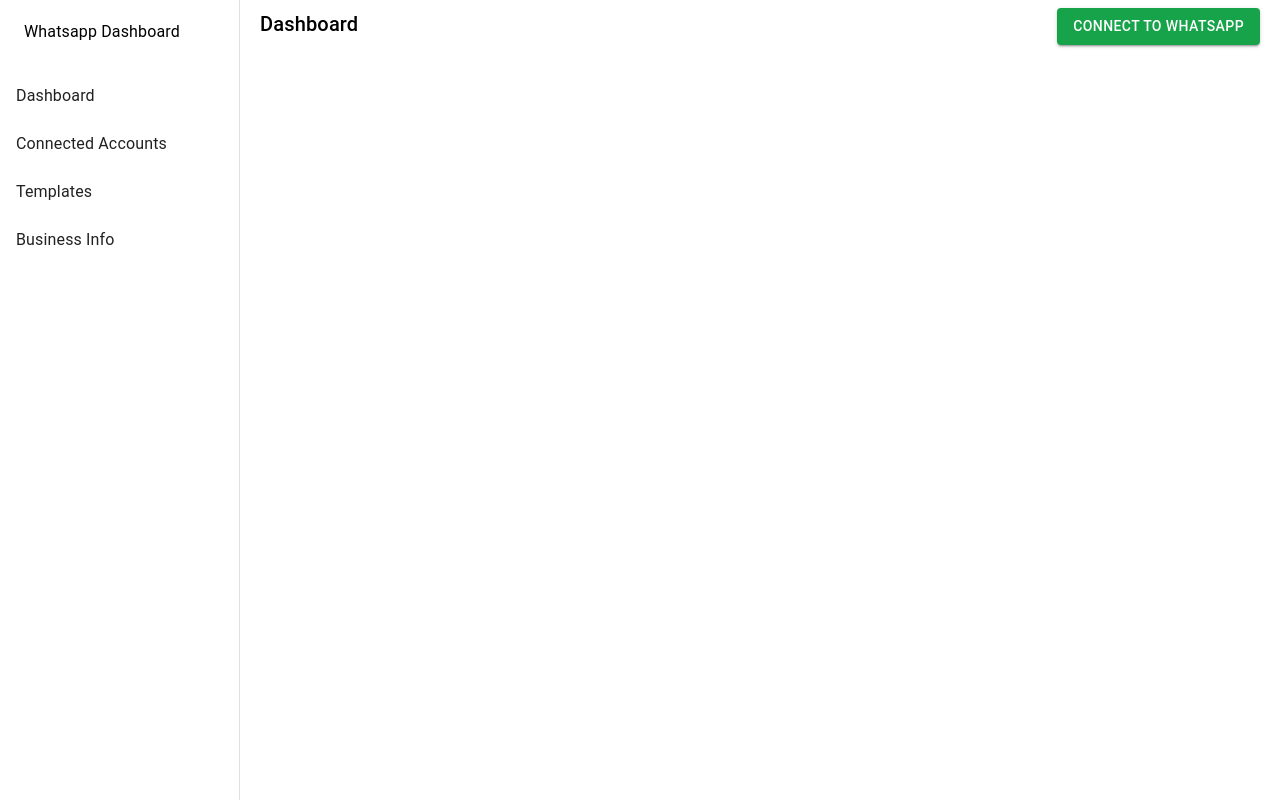
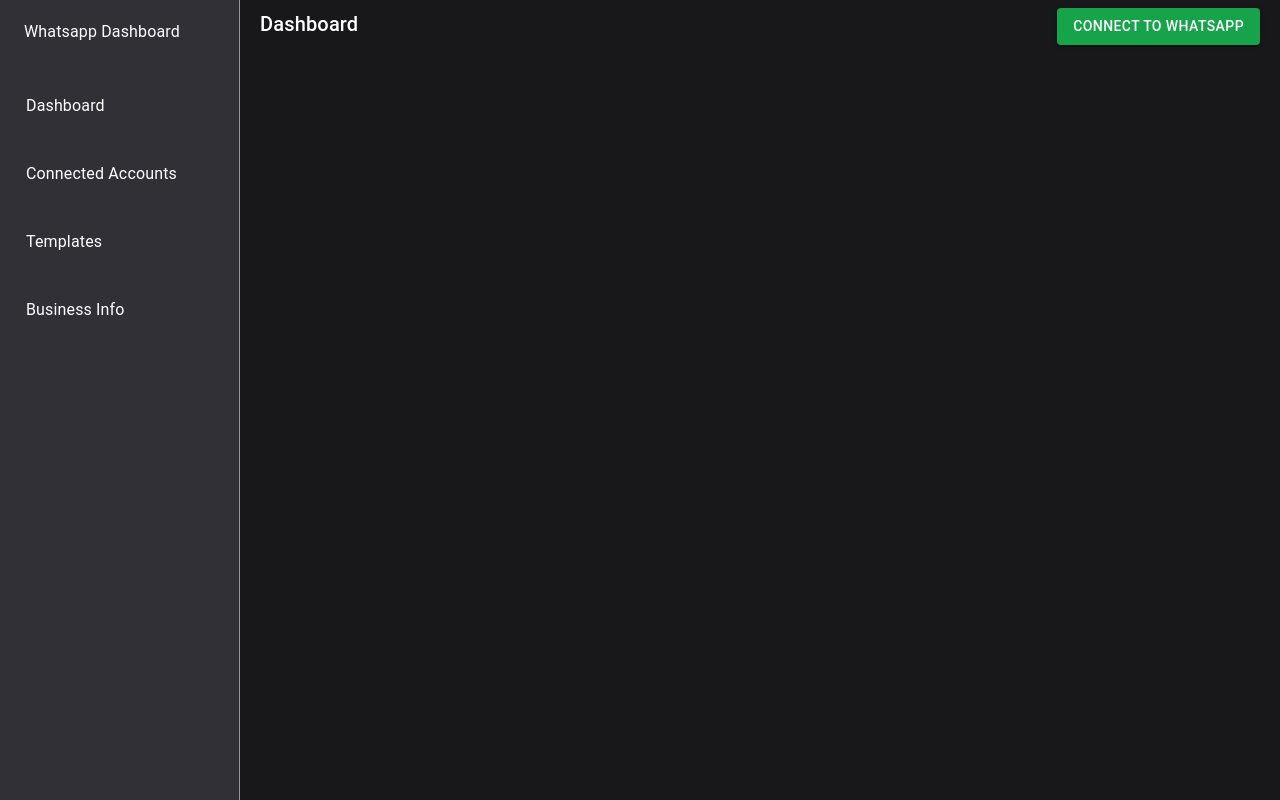
Before and after one commit to priyanshrajput19/neobound-whatsapp-integration, a React (Vite) app in the folder Frontend/: page /dashboard in a window 1280 px wide. Built offline with nearby package versions, Linux system fonts and the light colour scheme.

Commit message:
added button navigation

```diff
--- a/Frontend/src/App.jsx
+++ b/Frontend/src/App.jsx
@@ -42,6 +42,7 @@
 
   return (
     <>
+      <div>
         <BrowserRouter basename="/">
           <Routes>
             <Route path="/" element={<Layout />}>
@@ -52,6 +53,7 @@
             </Route>
           </Routes>
         </BrowserRouter>
+      </div>
     </>
   );
 }
--- a/Frontend/src/components/Sidebar.jsx
+++ b/Frontend/src/components/Sidebar.jsx
@@ -1,4 +1,5 @@
 import React from "react";
+import { useNavigate } from "react-router-dom";
 import Box from "@mui/material/Box";
 import Drawer from "@mui/material/Drawer";
 import CssBaseline from "@mui/material/CssBaseline";
@@ -15,6 +16,16 @@
 import MailIcon from "@mui/icons-material/Mail";
 const drawerWidth = 240;
 function Sidebar() {
+  const navigate = useNavigate();
+  const navigationItems = [
+    { text: "Dashboard", path: "/dashboard" },
+    { text: "Connected Accounts", path: "/connectedAcc" },
+    { text: "Templates", path: "/templates" },
+    { text: "Business Info", path: "/businessInfo" },
+  ];
+  const handleNavigation = (route) => {
+    navigate(route);
+  };
   return (
     <>
       <Drawer
@@ -22,29 +33,37 @@
           width: drawerWidth,
           flexShrink: 0,
           "& .MuiDrawer-paper": {
+            borderRight: "1px solid #979797",
             width: drawerWidth,
             boxSizing: "border-box",
+            backgroundColor: "#303036",
           },
         }}
         variant="permanent"
         anchor="left"
       >
-        <Toolbar sx={{ color: "black" }}>
+        <Toolbar sx={{ color: "white" }}>
           <Typography noWrap component="div">
             Whatsapp Dashboard
           </Typography>
         </Toolbar>
 
         <List>
-          {[
-            "Dashboard",
-            "Connected Accounts",
-            "Templates",
-            "Business Info",
-          ].map((text) => (
-            <ListItem key={text} disablePadding>
-              <ListItemButton>
-                <ListItemText primary={text} />
+          {navigationItems.map((item) => (
+            <ListItem key={item.text} disablePadding>
+              <ListItemButton
+                sx={{
+                  color: "white",
+                  borderRadius: "10px",
+                  margin: "10px",
+                  "&:hover": {
+                    backgroundColor: "#34a34a",
+                    color: "white",
+                  },
+                }}
+                onClick={() => handleNavigation(item.path)}
+              >
+                <ListItemText primary={item.text} />
               </ListItemButton>
             </ListItem>
           ))}
--- a/Frontend/src/pages/businessInfo.jsx
+++ b/Frontend/src/pages/businessInfo.jsx
@@ -4,13 +4,15 @@
 
 function businessInfo() {
   return (
-    <div>
-      <div className="header flex justify-between ml-60 pt-2 pl-5 pr-5  ">
-        <Typography variant="h6" color="initial">
-          Business Info
-        </Typography>
+    <>
+      <div>
+        <div className=" header flex justify-between ml-60 pt-2 pl-5 pr-5  ">
+          <Typography variant="h6" color="initial">
+            Business Info
+          </Typography>
+        </div>
       </div>
-    </div>
+    </>
   );
 }
 
--- a/Frontend/src/pages/dashboard.jsx
+++ b/Frontend/src/pages/dashboard.jsx
@@ -125,11 +125,12 @@
   };
   return (
     <>
-      <div>
+      <div className="bg-zinc-900 h-dvh">
         <div className="header flex justify-between ml-60 pt-2 pl-5 pr-5  ">
-          <Typography variant="h6" color="initial">
+          <Typography sx={{ color: "white" }} variant="h6" color="initial">
             Dashboard
           </Typography>
+
           <Button
             variant="contained"
             sx={{ backgroundColor: "#17a34a" }}
--- a/Frontend/vite.config.js
+++ b/Frontend/vite.config.js
@@ -10,6 +10,7 @@
       "fe917bf952e5.ngrok-free.app",
       "6d5602ff9a8a.ngrok-free.app",
       "93737aa07a54.ngrok-free.app",
+      "fabe2760acf4.ngrok-free.app",
     ],
   },
 });
```
Lines whose indentation alone changed are shown as unchanged.
